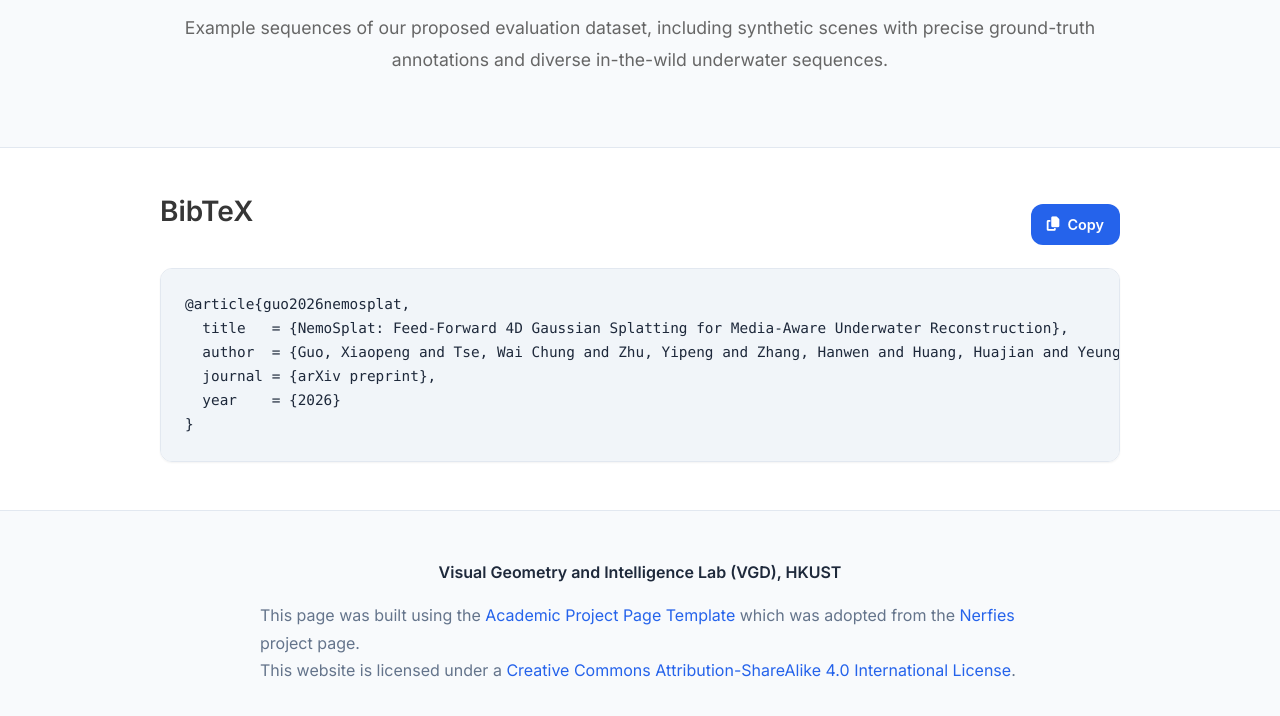
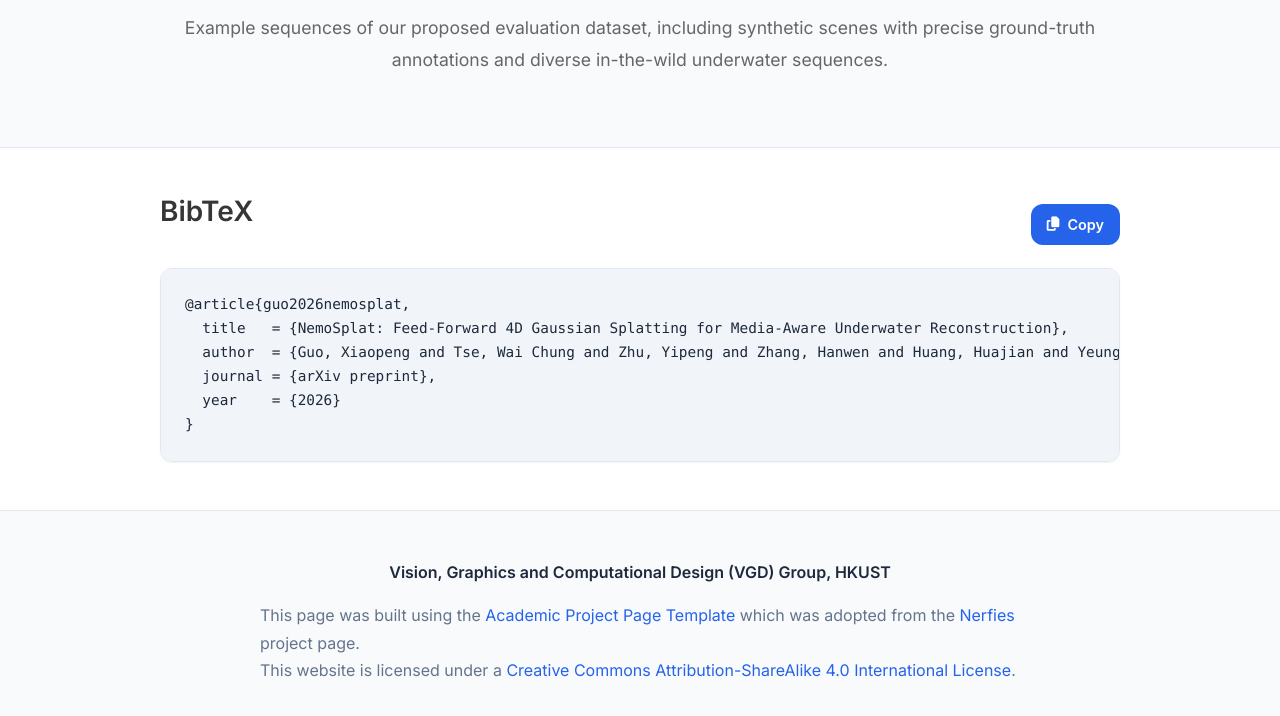
Before and after one commit to hkust-vgd/nemosplat-page, a plain HTML site: page index.html in a window 1280 px wide. Shown: the part 8304-9020 px from the top of the page. Drawn offline with nearby package versions, Linux system fonts and the light colour scheme; some icons are missing.

Commit message:
Fix lab name in footer: Vision, Graphics and Computational Design (VGD) Group

```diff
--- a/index.html
+++ b/index.html
@@ -443,7 +443,7 @@
         <div class="column is-8">
           <div class="content">
             <p style="text-align:center; font-weight:600; color: var(--text-primary);">
-              Visual Geometry and Intelligence Lab (VGD), HKUST
+              Vision, Graphics and Computational Design (VGD) Group, HKUST
             </p>
             <p>
               This page was built using the <a href="https://github.com/eliahuhorwitz/Academic-project-page-template"
```
